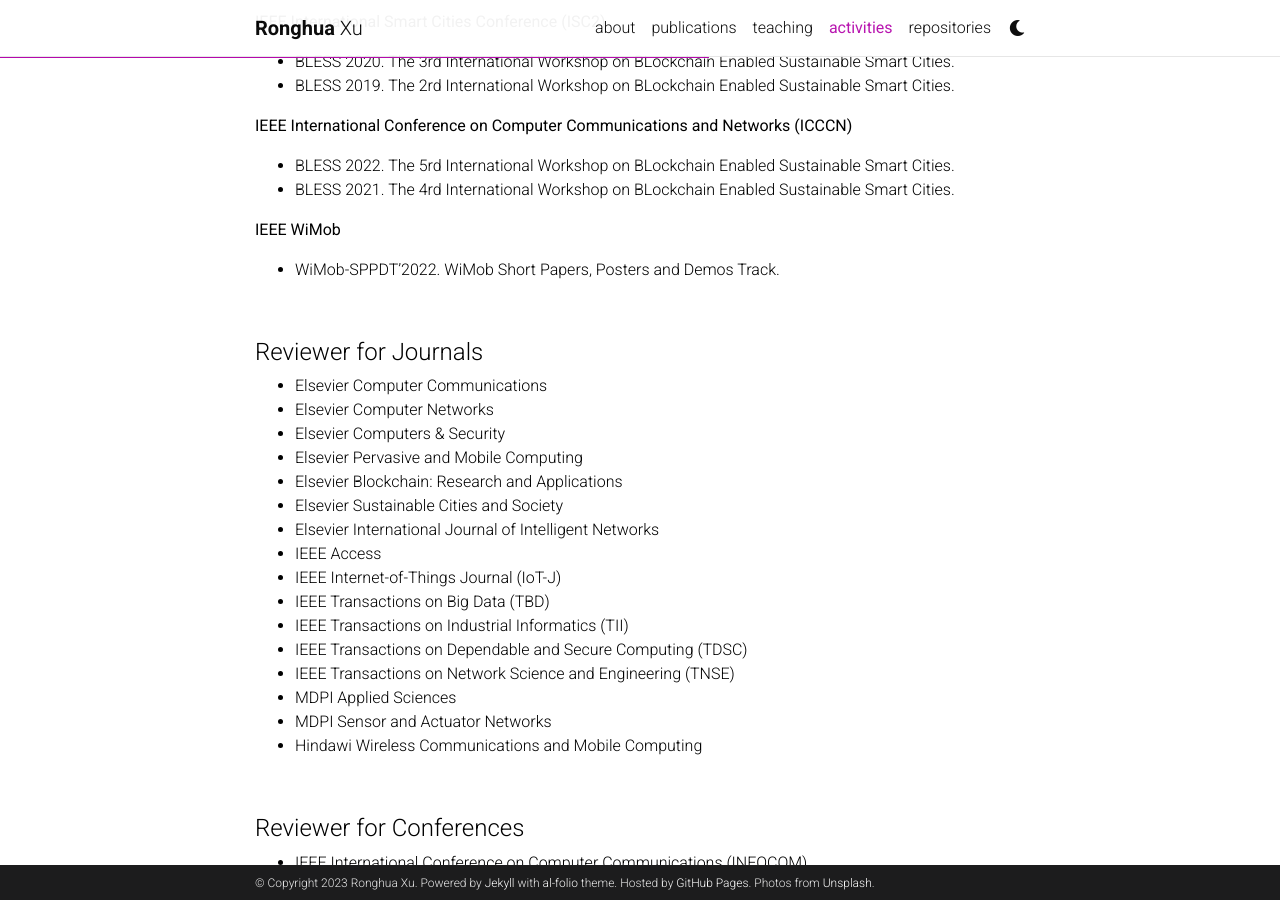
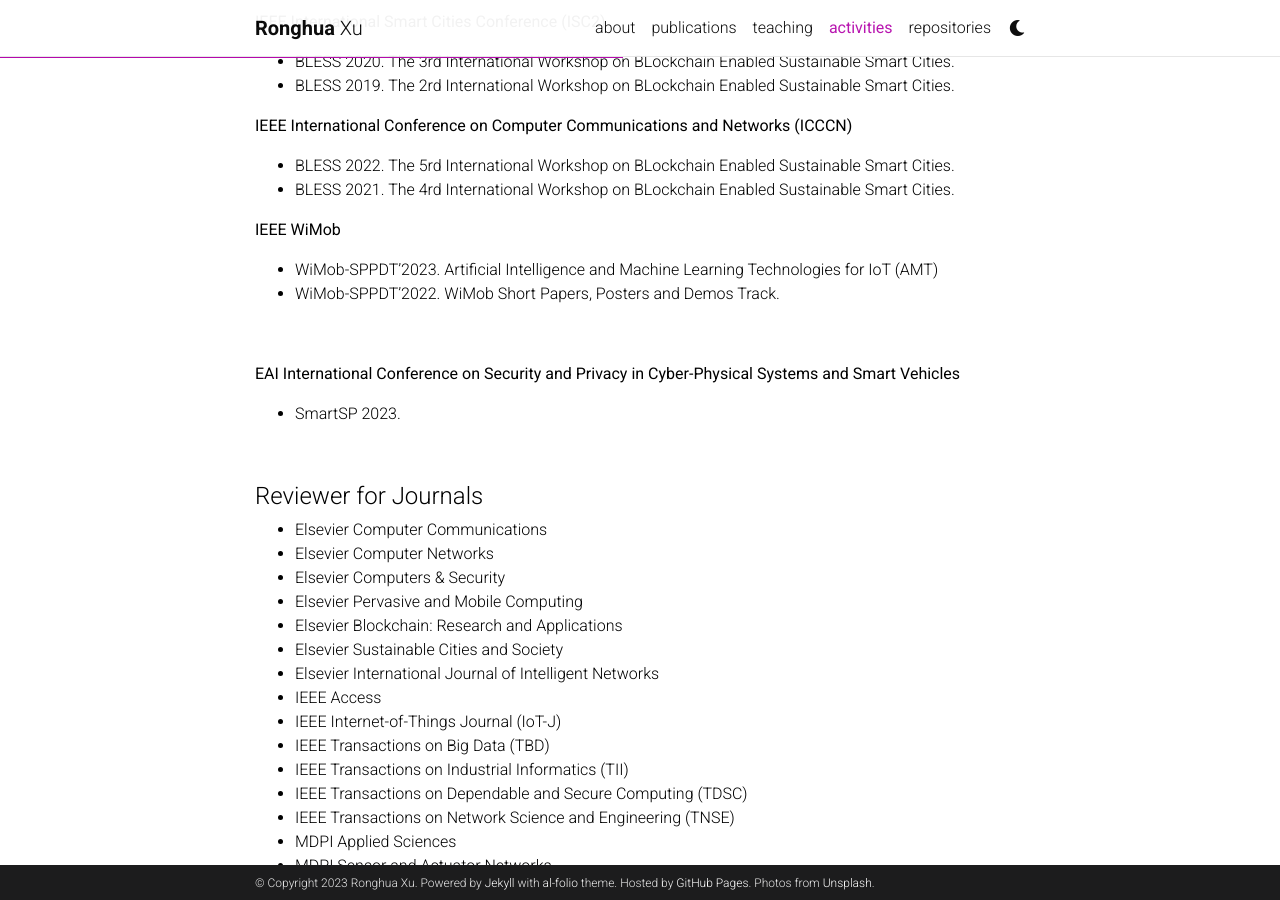
Before and after one commit to samuelxu999/samuelxu999.github.io, a Jekyll site: the page built from _pages/activity.md, in a window 1280 px wide and 900 px high, scrolled down 577 px. Built offline with Jekyll 4.4.1, drawn with Linux system fonts in a browser that asks for light colours; comment, search, counter and statistics services are not loaded; a style sheet for code colours, icons or effects is not loaded.

Commit message:
Update news and TPC.

```diff
--- a/_config.yml
+++ b/_config.yml
@@ -164,7 +164,7 @@
     permalink: /projects/:path/
 
 news_scrollable: false # adds a vertical scroll bar if there are more than 3 news items
-news_limit: 5 # leave blank to include all the news in the `_news` folder
+news_limit: 10 # leave blank to include all the news in the `_news` folder
 
 # -----------------------------------------------------------------------------
 # Jekyll settings
--- a/_pages/activity.md
+++ b/_pages/activity.md
@@ -17,7 +17,6 @@
 <h4>Conference Technical Program Committee (TPC) Member</h4>
 
 <b>IEEE International Conference on Blockchain (IEEE-Blockchain)</b>
-
 <ul>
 <li>Blockchain 2022. The 5rd IEEEInternal Conference on Blockchain Conference.</li>
 <li>Blockchain 2021. The 4rd IEEEInternal Conference on Blockchain Conference.</li>
@@ -39,7 +38,14 @@
 
 <b>IEEE WiMob</b>
 <ul>
+<li>WiMob-SPPDT’2023. Artificial Intelligence and Machine Learning Technologies for IoT (AMT)</li>
 <li>WiMob-SPPDT’2022. WiMob Short Papers, Posters and Demos Track.</li>
+</ul>
+<br>
+
+<b>EAI International Conference on Security and Privacy in Cyber-Physical Systems and Smart Vehicles</b>
+<ul>
+<li>SmartSP 2023.</li>
 </ul>
 <br>
 
```
Also changed, not shown: _news/announcement_6.md (added, +7 -0 lines).
